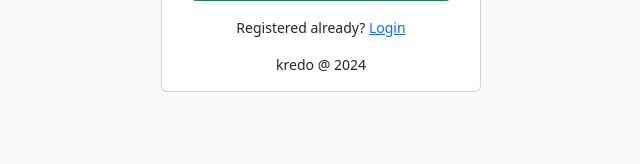
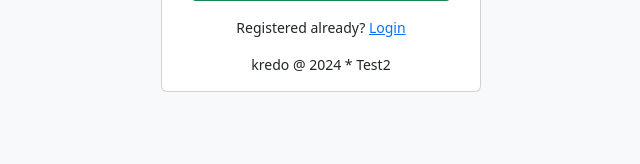
Before and after one commit to FuShiba/the_company, a PHP site: page /register.php in a window 1280 px wide. Shown: the part 636-800 px from the top of the page, without its empty margins (319-959 px from the left). Run offline with PHP 8.4, Linux system fonts and the light colour scheme.

Commit message:
sample test message

```diff
--- a/views/register.php
+++ b/views/register.php
@@ -46,7 +46,7 @@
 
                     </form>
                     <p class="text-center mt-3 small">Registered already? <a href="../views"> Login</a></p>
-                    <div class="text-center mt-3 small">kredo @ 2024</div>
+                    <div class="text-center mt-3 small">kredo @ 2024 * Test2</div>
                 </div>
             </div>
         </div>
```
